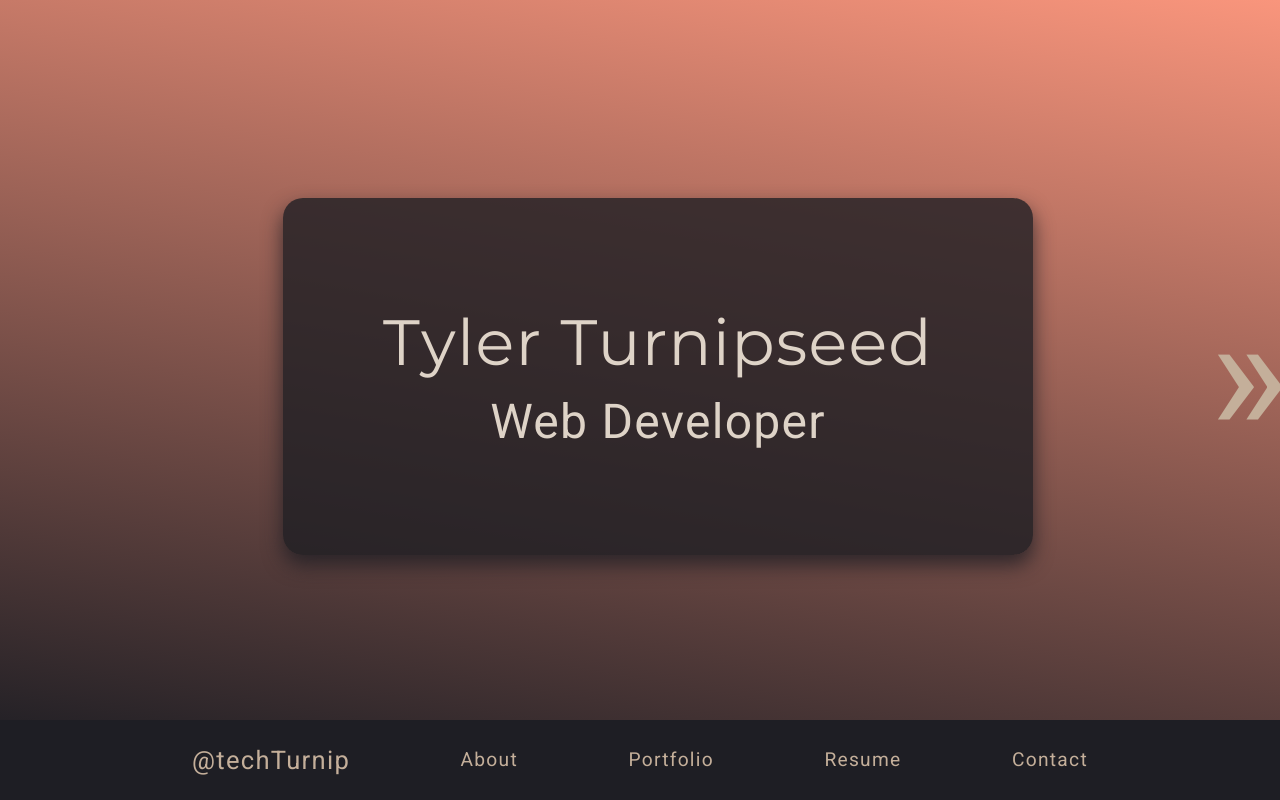
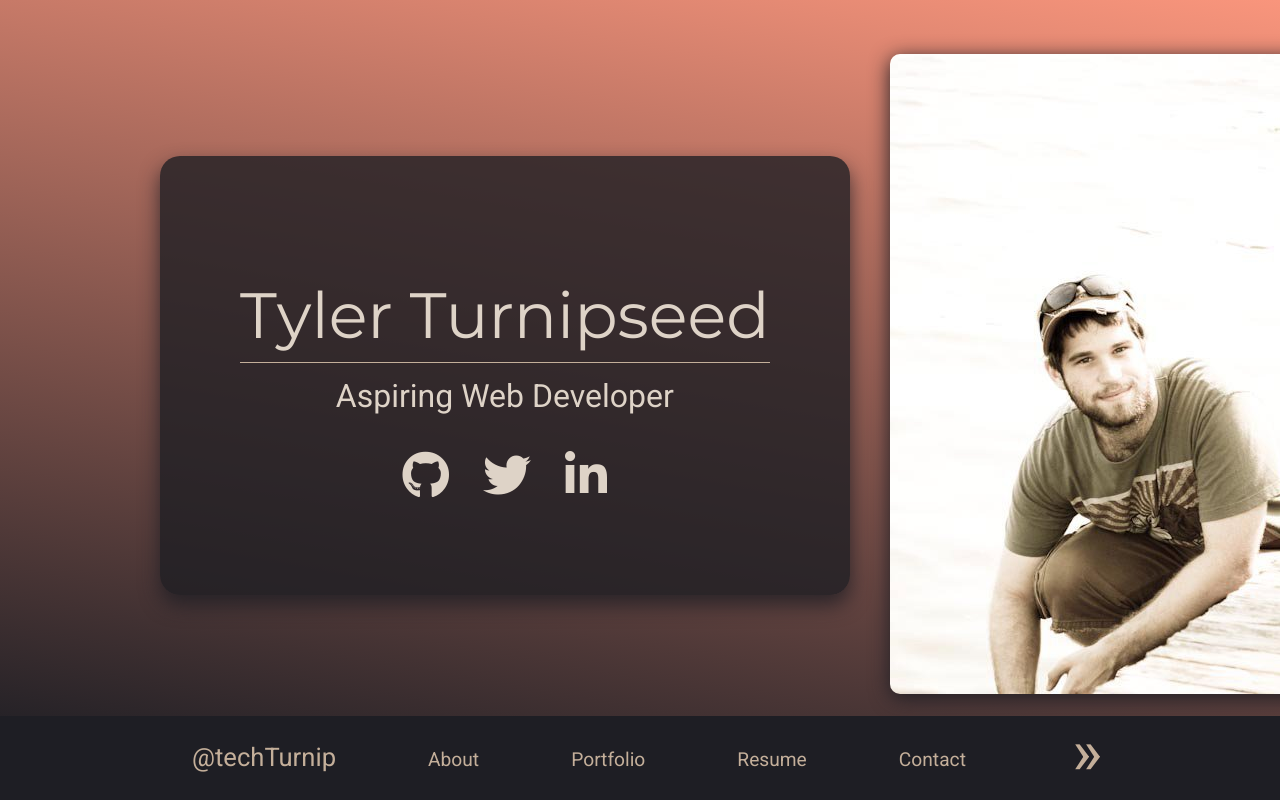
Before and after one commit to techturnip/scrolling-portfolio, a plain HTML site: page index.html in a window 1280 px wide. Drawn offline with nearby package versions, Linux system fonts and the light colour scheme.

Commit message:
Added font-awesome social icons to header, moved animated arrow-nav navigational aid to the navbar, removed letter-spacing and line-height from base body style, removed some unnecessary styling and adjusted the overal page layout and feel, removed the scaling from the arrow-nav animation, removed properties from the header styling and added social icon styling

```diff
--- a/index.html
+++ b/index.html
@@ -6,6 +6,12 @@
     <meta http-equiv="X-UA-Compatible" content="ie=edge" />
     <title>Tyler Turnipseed</title>
 
+    <link
+      rel="stylesheet"
+      href="https://use.fontawesome.com/releases/v5.8.1/css/all.css"
+      integrity="sha384-50oBUHEmvpQ+1lW4y57PTFmhCaXp0ML5d60M1M7uH2+nqUivzIebhndOJK28anvf"
+      crossorigin="anonymous"
+    />
     <link href="https://unpkg.com/aos@2.3.1/dist/aos.css" rel="stylesheet" />
     <link
       href="https://fonts.googleapis.com/css?family=Montserrat|Roboto"
@@ -35,13 +41,15 @@
             data-aos-duration="3000"
             class="header__subheading"
           >
-            Web Developer
+            Aspiring Web Developer
+          </p>
+          <p class="header__social-icons">
+            <a class="fab fa-github fa-3x" href="#"></a>
+            <a class="fab fa-twitter fa-3x" href="#"></a>
+            <a class="fab fa-linkedin-in fa-3x" href="#"></a>
           </p>
         </div>
         <!-- ./header__wrapper -->
-        <div class="arrow-nav">
-          <a class="arrow-nav__icon" href="#about">&raquo;</a>
-        </div>
       </header>
       <!-- ./header -->
 
@@ -91,11 +99,6 @@
             </div>
           </div>
           <!-- ./about__content -->
-
-          <div class="arrow-nav">
-            <a class="arrow-nav__icon" href="#about">&raquo;</a>
-          </div>
-          <!-- ./arrow-nav -->
         </section>
 
         <section id="portfolio" class="section"></section>
@@ -109,6 +112,10 @@
         <a class="navbar__link" href="#portfolio">Portfolio</a>
         <a class="navbar__link" href="#">Resume</a>
         <a class="navbar__link" href="#">Contact</a>
+        <div class="arrow-nav">
+          <a class="arrow-nav__icon" href="#about">&raquo;</a>
+        </div>
+        <!-- ./arrow-nav -->
       </div>
       <!-- ./navbar__wrapper -->
     </nav>
--- a/less/base/base.less
+++ b/less/base/base.less
@@ -3,8 +3,6 @@ body {
   font-family: 'Roboto', sans-serif;
   background: @salmon-raisin-gradient;
   height: 100%;
-  letter-spacing: 0.08em;
-  line-height: 1.5em;
 }
 
 h1,
--- a/less/base/layout.less
+++ b/less/base/layout.less
@@ -1,8 +1,10 @@
 .horizontalWrapper {
   display: flex;
+  align-items: center;
   flex-wrap: nowrap;
   overflow-x: auto;
   overflow-y: hidden;
+  height: 94vh;
 }
 
 ::-webkit-scrollbar {
@@ -16,11 +18,11 @@
 
 .content {
   display: flex;
-  height: 93.8vh;
   padding: 40px;
 
   &__section {
     display: flex;
     align-items: center;
+    justify-content: center;
   }
 }
--- a/less/base/mixins.less
+++ b/less/base/mixins.less
@@ -9,7 +9,7 @@
   }
 
   50% {
-    transform: scale(1.2) translateX(4rem);
+    transform: translateX(4rem);
   }
 
   to {
--- a/less/components/about.less
+++ b/less/components/about.less
@@ -5,9 +5,11 @@
 
   &__media {
     margin-right: 20px;
+    padding: 0;
   }
 
   &__img {
+    padding: 0;
     border-radius: 10px;
     box-shadow: 0 4px 20px @raisin-black;
   }
--- a/less/components/arrow.less
+++ /dev/null
@@ -1,12 +0,0 @@
-.arrow-nav {
-  padding-left: 10rem;
-  content: ">";
-  font-size: 10rem;
-  color: @khaki;
-  .pulse-animation();
-
-  &__icon {
-    color: @khaki;
-    text-decoration: none;
-  }
-}
--- a/less/components/header.less
+++ b/less/components/header.less
@@ -1,30 +1,46 @@
 .header {
-  flex: 0 0 100vw;
-  display: flex;
-  flex-flow: row;
-  justify-content: center;
-  align-items: center;
-  height: 94vh;
-  line-height: 1.4;
   color: @khaki-light;
+  margin-left: 10rem;
+  white-space: nowrap;
 
   &__wrapper {
-    margin-left: 17rem;
+    padding: 80px;
     background: @raisin-black-trans;
-    padding: 100px;
     border-radius: 20px;
+    box-shadow: 0 10px 20px @raisin-black-trans;
     text-align: center;
-    box-shadow: 0 10px 20px @raisin-black-trans;
   }
 
   &__heading {
-    margin: 0;
+    border-bottom: solid 1px @khaki;
+    padding-bottom: 10px;
+    margin-bottom: 10px;
     font-size: 4rem;
     font-weight: 500;
+    white-space: nowrap;
   }
 
   &__subheading {
+    white-space: nowrap;
     margin: 0;
-    font-size: 3rem;
+    padding-top: 5px;
+    font-size: 2rem;
+  }
+
+  .fab {
+    margin-top: 20px;
+    color: inherit;
+    text-decoration: none;
+    transition: ease .25s;
+
+    &:not(:last-child) {
+      margin-right: 30px;
+    }
+
+    &:hover {
+      color: @light;
+      transform: scale(1.3);
+      transition: ease .4s;
+    }
   }
 }
--- a/less/components/nav.less
+++ b/less/components/nav.less
@@ -6,6 +6,18 @@
   background: @raisin-black;
   color: @khaki;
   min-height: 80px;
+
+  .arrow-nav {
+    right: 0;
+    .pulse-animation();
+    padding-bottom: 10px;
+
+    &__icon {
+      color: @khaki;
+      text-decoration: none;
+      font-size: 4rem;
+    }
+  }
 
   &__wrapper {
     display: flex;
@@ -26,6 +38,7 @@
   }
 
   &__link {
+    padding-top: 4px;
     text-decoration: none;
     font-size: 1.2rem;
     color: inherit;
```
Also changed, not shown: css/index.css.
